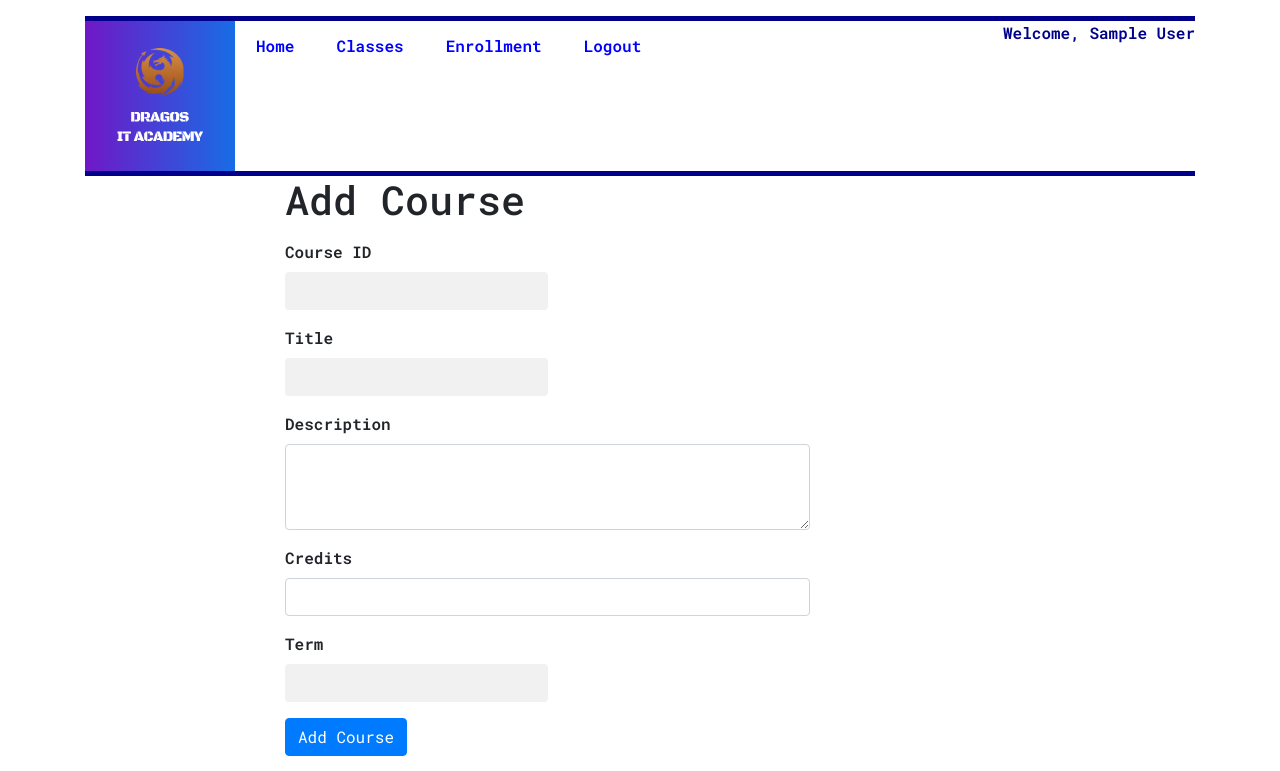
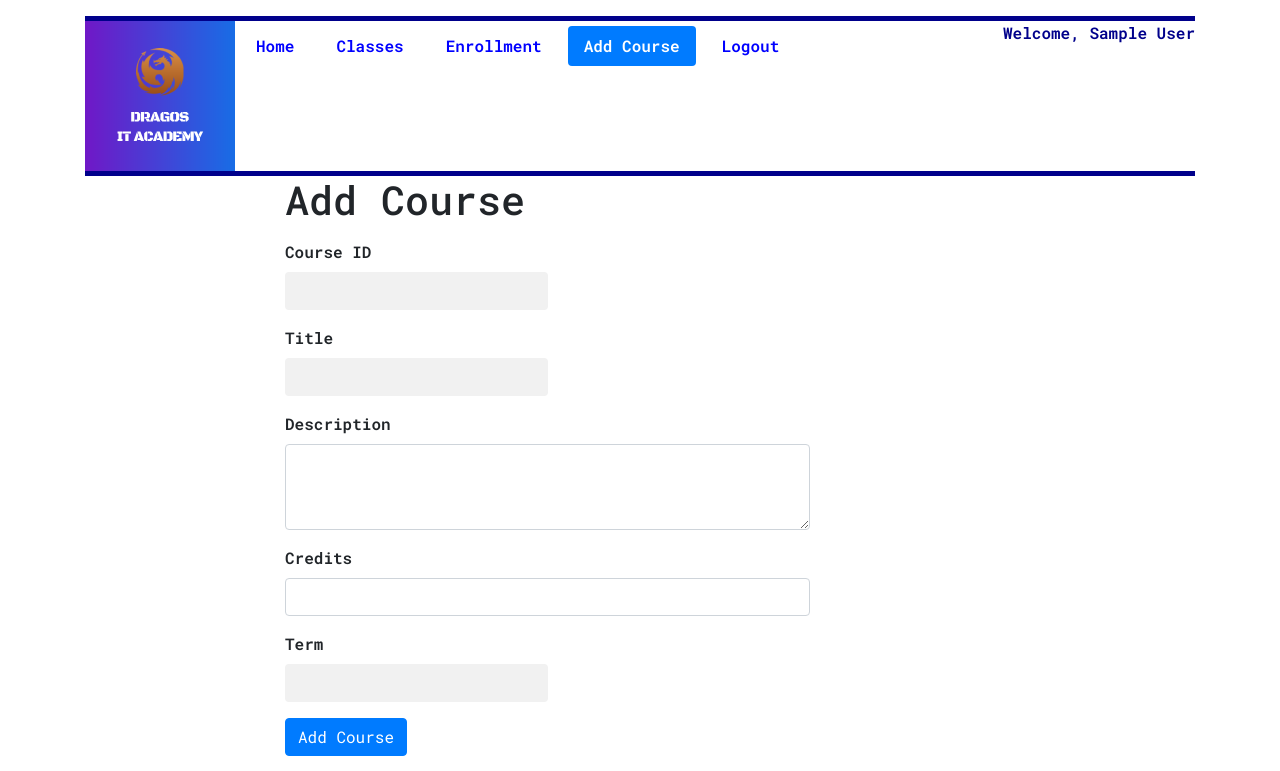
Before and after one commit to k1lgor/flask, a Flask app: page /add_course in a window 1280 px wide. Shown: the top 771 px of the page. Run offline with Flask 2, Linux system fonts and the light colour scheme; the visitor is signed in with stand-in values (Sample User, id 1); data that the repository does not hold is empty; some libraries are stand-ins or nearby versions.

Commit message:
feat(nav.html): add 'Add Course' link for admin users fix(nav.html): correct condition for 'Enrollment' link display refactor(nav.html): improve code readability by adjusting indentation

```diff
--- a/application/templates/includes/nav.html
+++ b/application/templates/includes/nav.html
@@ -5,6 +5,7 @@
         <a
           href="{{ url_for('index') }}"
           class="nav-link {% if index %} active {% endif %}"
+          aria-current="page"
           >Home</a
         >
       </li>
@@ -23,7 +24,7 @@
           >Register</a
         >
       </li>
-			{% endif %}
+      {% endif %} {% if session['username'] %}
       <li class="nav-item">
         <a
           href="{{ url_for('enrollment') }}"
@@ -31,7 +32,15 @@
           >Enrollment</a
         >
       </li>
-			{% if not session['username'] %}
+      {% endif %} {% if session['username'] and session['is_admin'] %}
+      <li class="nav-item">
+        <a
+          href="{{ url_for('add_course') }}"
+          class="nav-link {% if add_course %} active {% endif %}"
+          >Add Course</a
+        >
+      </li>
+      {% endif %} {% if not session['username'] %}
       <li class="nav-item">
         <a
           href="{{ url_for('login') }}"
```
Lines whose indentation alone changed are shown as unchanged.
